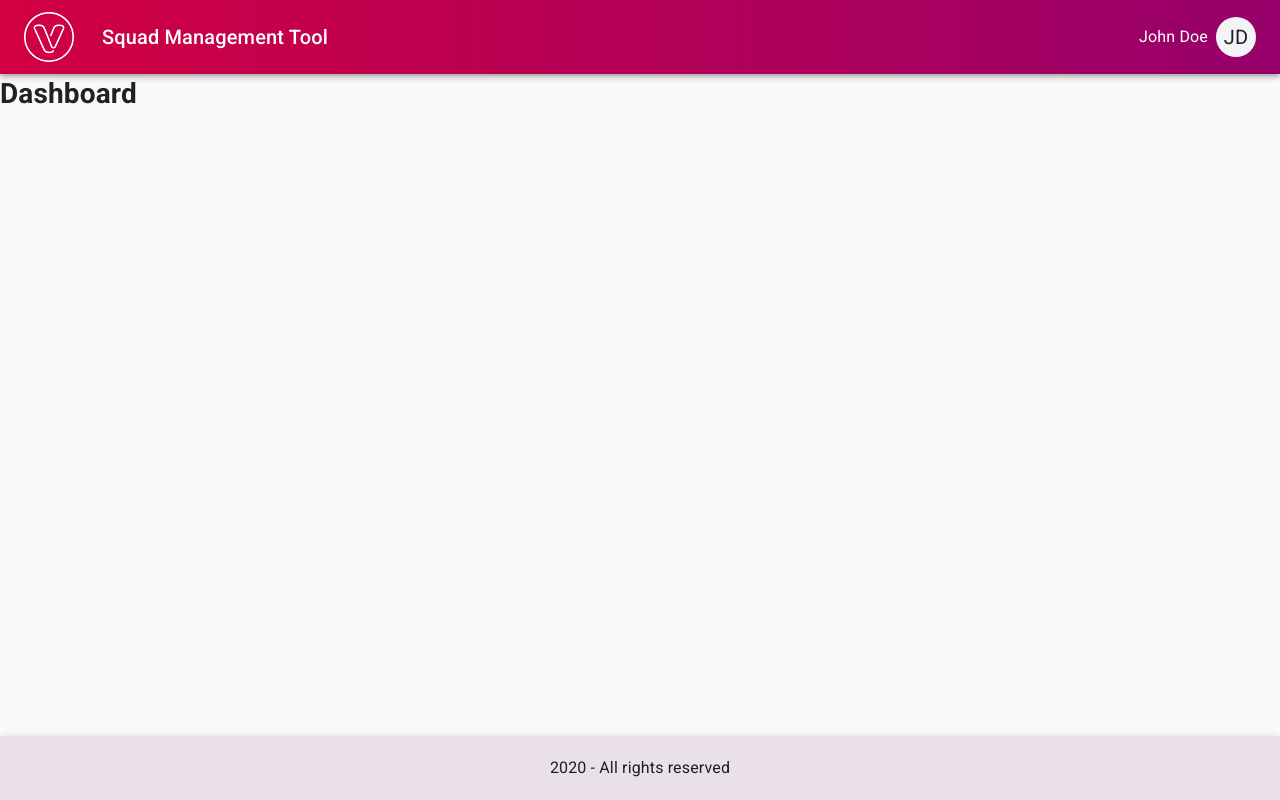
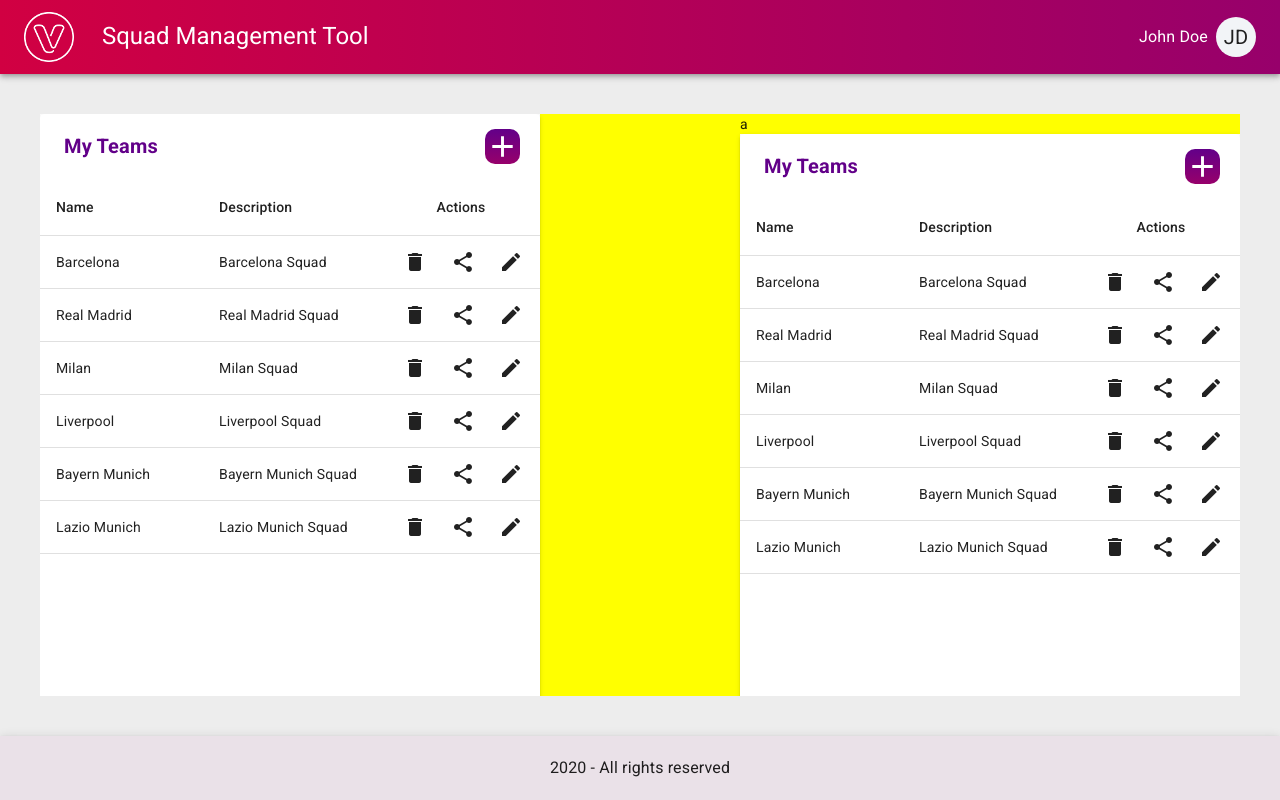
Before and after one commit to jaon82/squad-management-tool, a React (Create React App) app: page / in a window 1280 px wide. Built offline with nearby package versions, Linux system fonts and the light colour scheme.

Commit message:
My Teams Page

```diff
--- a/package.json
+++ b/package.json
@@ -12,6 +12,7 @@
     "@types/node": "^12.0.0",
     "@types/react": "^16.9.0",
     "@types/react-dom": "^16.9.0",
+    "material-table": "^1.69.1",
     "react": "^17.0.0",
     "react-dom": "^17.0.0",
     "react-router-dom": "^5.2.0",
--- a/src/App.tsx
+++ b/src/App.tsx
@@ -5,7 +5,11 @@ import {
   createMuiTheme,
   responsiveFontSizes,
   ThemeProvider,
+  makeStyles,
+  createStyles,
+  Theme,
 } from "@material-ui/core/styles";
+import Grid from "@material-ui/core/Grid";
 
 import Header from "./components/Header";
 import Footer from "./components/Footer";
@@ -17,18 +21,77 @@ let theme = createMuiTheme({
     },
     secondary: {
       main: "#97006b",
+      dark: "#620089",
+    },
+  },
+  typography: {
+    h6: {
+      fontWeight: "bold",
+      color: "#620089",
+    },
+  },
+  overrides: {
+    MuiCssBaseline: {
+      "@global": {
+        body: {
+          backgroundColor: "#ededed",
+        },
+      },
     },
   },
 });
 theme = responsiveFontSizes(theme);
 
+const useStyles = makeStyles((theme: Theme) =>
+  createStyles({
+    root: {
+      height: "100vh",
+    },
+    container: {
+      minHeight: "100%",
+    },
+    mainContainer: {
+      margin: theme.spacing(5),
+      position: "relative",
+      overflowY: "auto",
+      background: "yellow",
+    },
+    main: {
+      position: "absolute",
+      height: "100%",
+      width: "100%",
+      display: "flex",
+    },
+  })
+);
+
 function App() {
+  const classes = useStyles();
+
   return (
     <ThemeProvider theme={theme}>
       <CssBaseline />
-      <Header />
-      <Routes />
-      <Footer />
+      <div className={classes.root}>
+        <Grid
+          container
+          direction="column"
+          justify="space-between"
+          alignItems="stretch"
+          className={classes.container}
+        >
+          <Grid item>
+            <Header />
+          </Grid>
+          <Grid item xs className={classes.mainContainer}>
+            <main className={classes.main}>
+              <Routes />
+            </main>
+          </Grid>
+          <Grid item>
+            <Footer />
+          </Grid>
+        </Grid>
+      </div>
     </ThemeProvider>
   );
 }
--- a/src/components/Footer.tsx
+++ b/src/components/Footer.tsx
@@ -6,11 +6,6 @@ import Typography from "@material-ui/core/Typography";
 
 const useStyles = makeStyles((theme: Theme) =>
   createStyles({
-    root: {
-      position: "absolute",
-      bottom: 0,
-      width: "100%",
-    },
     appBar: {
       background: "#eae1e8",
     },
@@ -27,7 +22,6 @@ export default function Footer() {
   const year = new Date().getFullYear();
 
   return (
-    <div className={classes.root}>
     <AppBar position="static" className={classes.appBar}>
       <Toolbar>
         <Typography className={classes.title}>
@@ -35,6 +29,5 @@ export default function Footer() {
         </Typography>
       </Toolbar>
     </AppBar>
-    </div>
   );
 }
--- a/src/components/Header.tsx
+++ b/src/components/Header.tsx
@@ -45,7 +45,7 @@ export default function Header() {
           >
             <img src={logoVenturus} alt="Logo" />
           </IconButton>
-          <Typography variant="h6" className={classes.title}>
+          <Typography variant="h5" className={classes.title}>
             Squad Management Tool
           </Typography>
           <Typography>John Doe</Typography>
--- a/src/index.tsx
+++ b/src/index.tsx
@@ -4,9 +4,4 @@ import App from "./App";
 
 import "./index.css";
 
-ReactDOM.render(
-  <React.StrictMode>
-    <App />
-  </React.StrictMode>,
-  document.getElementById("root")
-);
+ReactDOM.render(<App />, document.getElementById("root"));
--- a/src/pages/Dashboard.tsx
+++ /dev/null
@@ -1,7 +0,0 @@
-import React from "react";
-
-function Dashboard() {
-  return <h1>Dashboard</h1>;
-}
-
-export default Dashboard;
--- /dev/null
+++ b/src/pages/Dashboard/MyTeams.tsx
@@ -0,0 +1,99 @@
+import React from "react";
+import { useHistory } from "react-router-dom";
+import { makeStyles, Theme, createStyles } from "@material-ui/core/styles";
+import Add from "@material-ui/icons/Add";
+import MaterialTable from "material-table";
+
+const useStyles = makeStyles((theme: Theme) =>
+  createStyles({
+    root: {
+      minHeight: "100%",
+      background: "#fff",
+    },
+    createButton: {
+      background: `linear-gradient(to right, "#d10042", "#97006b")`,
+    },
+  })
+);
+
+interface Data {
+  id: number;
+  name: string;
+  description: string;
+}
+
+const rows: Data[] = [
+  { id: 1, name: "Barcelona", description: "Barcelona Squad" },
+  { id: 2, name: "Real Madrid", description: "Real Madrid Squad" },
+  { id: 3, name: "Milan", description: "Milan Squad" },
+  { id: 4, name: "Liverpool", description: "Liverpool Squad" },
+  { id: 5, name: "Bayern Munich", description: "Bayern Munich Squad" },
+  { id: 6, name: "Lazio Munich", description: "Lazio Munich Squad" },
+];
+
+function AddBoxLarge() {
+  return (
+    <Add
+      fontSize="large"
+      style={{
+        color: "#fff",
+        background: "-webkit-linear-gradient(#620089, #97006b)",
+        borderRadius: 10,
+      }}
+    />
+  );
+}
+
+function MyTeams() {
+  const classes = useStyles();
+  const history = useHistory();
+
+  return (
+    <div className={classes.root}>
+      <MaterialTable
+        title="My Teams"
+        columns={[
+          { title: "Name", field: "name" },
+          { title: "Description", field: "description" },
+        ]}
+        data={rows}
+        options={{
+          sorting: true,
+          search: false,
+          minBodyHeight: "100%",
+          actionsColumnIndex: -1,
+          pageSize: 10,
+          pageSizeOptions: [10],
+        }}
+        actions={[
+          {
+            icon: AddBoxLarge,
+            tooltip: "Add Team",
+            isFreeAction: true,
+            onClick: (event) => history.push("/team"),
+          },
+          {
+            icon: "delete",
+            tooltip: "Delete",
+            onClick: (event, rowData: any) =>
+              alert("You delete " + rowData.name),
+          },
+          {
+            icon: "share",
+            tooltip: "Share",
+            onClick: (event, rowData: any) =>
+              alert("You share " + rowData.name),
+          },
+          {
+            icon: "edit",
+            tooltip: "Edit",
+            onClick: (event, rowData: any) =>
+              history.push(`/team/${rowData.id}`),
+          },
+        ]}
+      />
+    </div>
+  );
+}
+
+export default MyTeams;
--- /dev/null
+++ b/src/pages/Dashboard/index.tsx
@@ -0,0 +1,34 @@
+import React from "react";
+import Grid from "@material-ui/core/Grid";
+
+import MyTeams from "./MyTeams";
+
+function Dashboard() {
+  return (
+    <Grid
+      container
+      direction="row"
+      justify="space-between"
+      alignItems="stretch"
+    >
+      <Grid item md={5} xs={12}>
+        <MyTeams />
+      </Grid>
+      <Grid item md={5} xs={12}>
+        <Grid
+          container
+          direction="column"
+          justify="space-between"
+          alignItems="stretch"
+        >
+          <Grid item>a</Grid>
+          <Grid item>
+            <MyTeams />
+          </Grid>
+        </Grid>
+      </Grid>
+    </Grid>
+  );
+}
+
+export default Dashboard;
--- a/src/routes.tsx
+++ b/src/routes.tsx
@@ -1,7 +1,7 @@
 import React from "react";
 import { BrowserRouter, Switch, Route } from "react-router-dom";
 
-import Dashboard from "./pages/Dashboard";
+import Dashboard from "./pages/Dashboard/";
 import TeamForm from "./pages/TeamForm";
 
 function Routes() {
@@ -10,6 +10,7 @@ function Routes() {
       <Switch>
         <Route exact path="/" component={Dashboard} />
         <Route path="/team" component={TeamForm} />
+        <Route path="/team/:id" component={TeamForm} />
       </Switch>
     </BrowserRouter>
   );
```
Also changed, not shown: 1 other file (tests, documents, lock files or other folders). Lines whose indentation alone changed are shown as unchanged.
